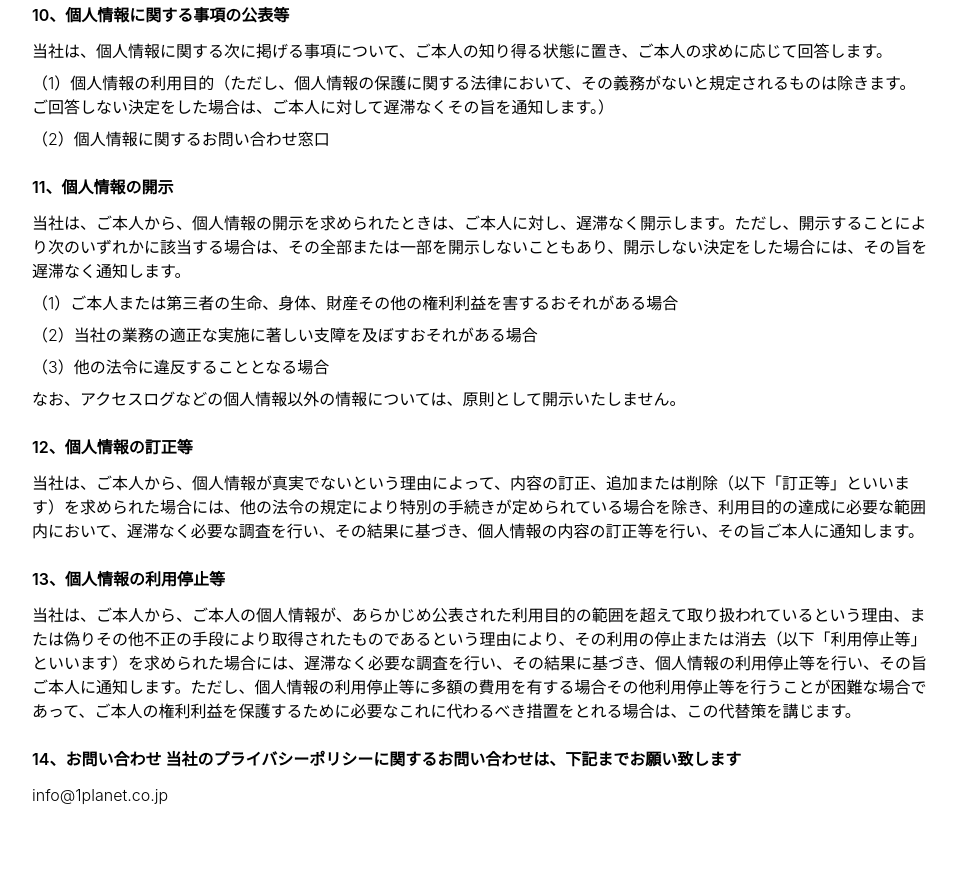
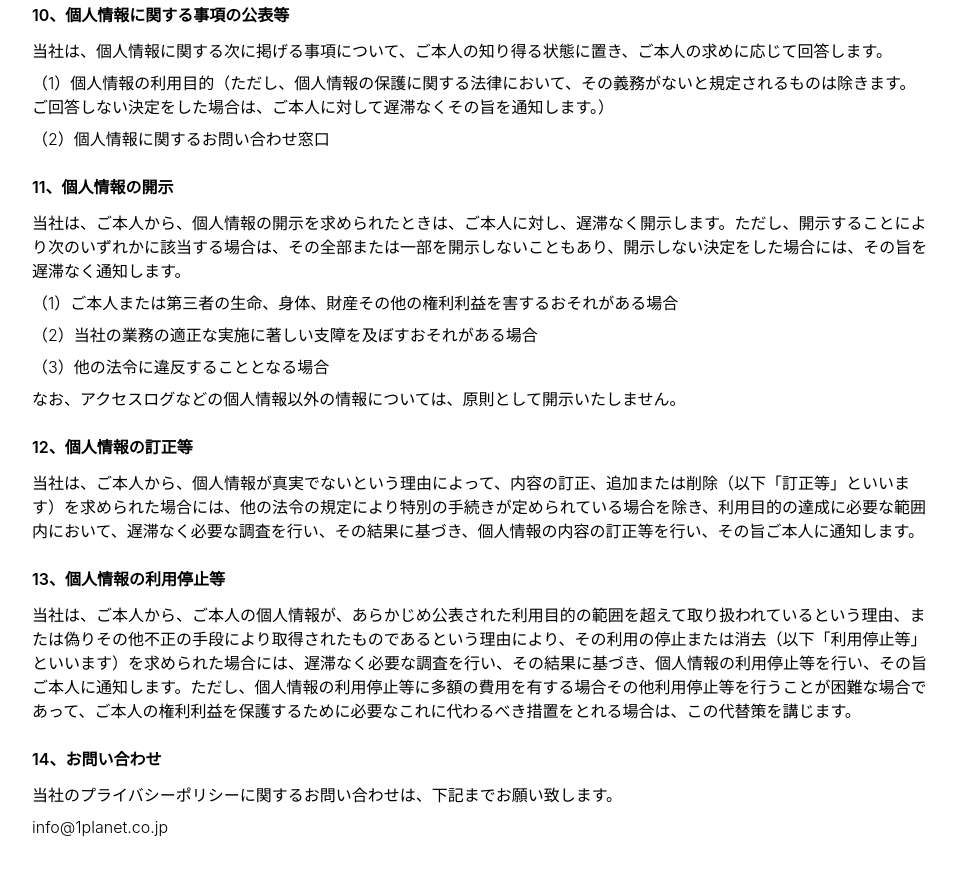
Before and after one commit to oneplanet-org/postar-docs, a plain HTML site: page policy/ja-jp.html in a window 1280 px wide. Shown: the part 2167-3042 px from the top of the page, without its empty margins (160-1117 px from the left). Drawn offline with Linux system fonts and the light colour scheme.

Commit message:
doc
プライバシーポリシー（日本語）お問い合わせ先の修正。

```diff
--- a/policy/ja-jp.html
+++ b/policy/ja-jp.html
@@ -111,7 +111,8 @@
                     <p>当社は、ご本人から、ご本人の個人情報が、あらかじめ公表された利用目的の範囲を超えて取り扱われているという理由、または偽りその他不正の手段により取得されたものであるという理由により、その利用の停止または消去（以下「利用停止等」といいます）を求められた場合には、遅滞なく必要な調査を行い、その結果に基づき、個人情報の利用停止等を行い、その旨ご本人に通知します。ただし、個人情報の利用停止等に多額の費用を有する場合その他利用停止等を行うことが困難な場合であって、ご本人の権利利益を保護するために必要なこれに代わるべき措置をとれる場合は、この代替策を講じます。</p>
                 </li>
                 <li>
-                    <h2>14、お問い合わせ 当社のプライバシーポリシーに関するお問い合わせは、下記までお願い致します</h2>
+                    <h2>14、お問い合わせ</h2>
+                    <p>当社のプライバシーポリシーに関するお問い合わせは、下記までお願い致します。</p>
                     <p><a href="mailto:info@1planet.co.jp">info@1planet.co.jp</a></p>
                 </li
             </ol>
```
